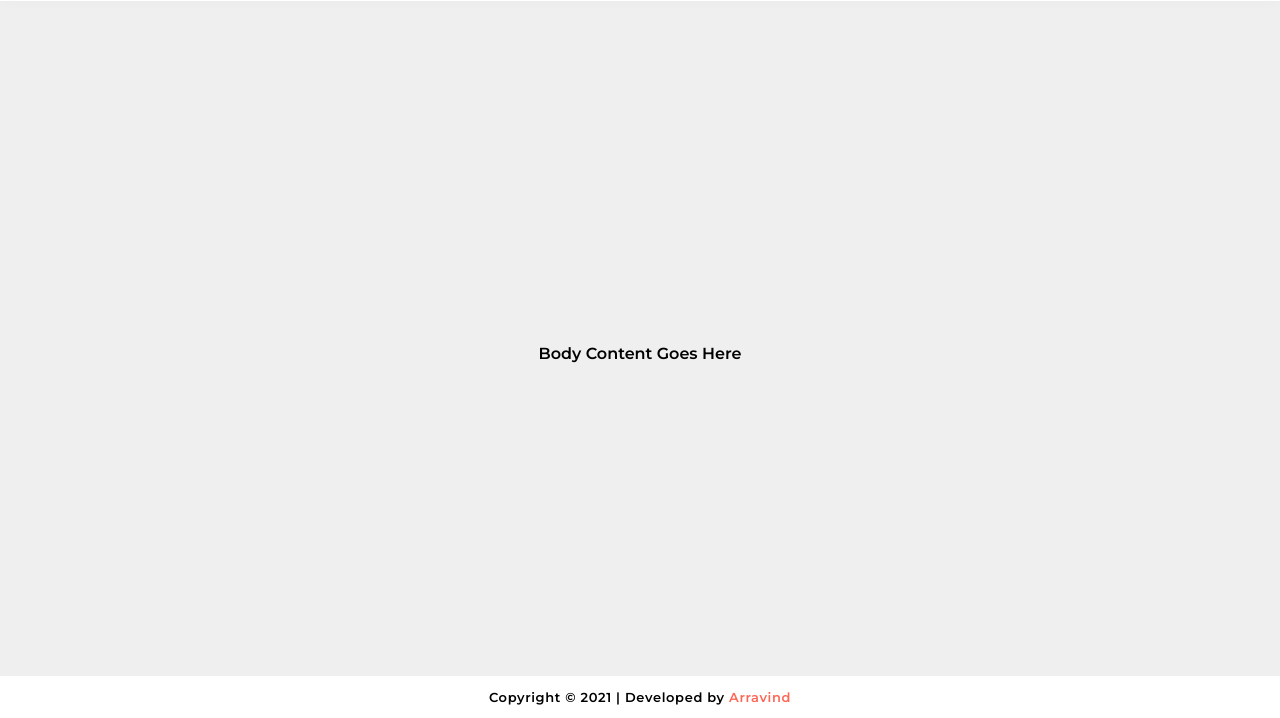
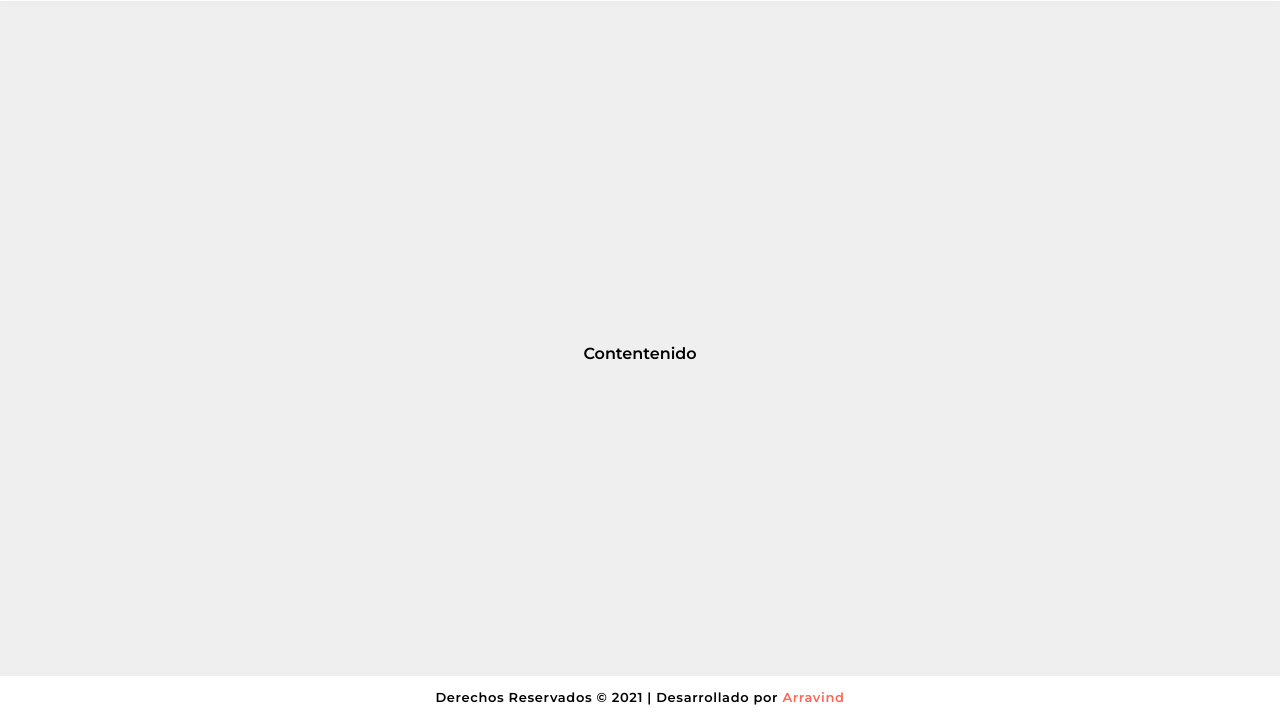
Before and after one commit to jfug1432/practica-menu-html5, a plain HTML site: page index.html in a window 1280 px wide. Shown: the part 82-800 px from the top of the page. Drawn offline with Linux system fonts and the light colour scheme.

Commit message:
Ahora el index tiene cambio de idioma en el lenguaje del footer

```diff
--- a/index.html
+++ b/index.html
@@ -70,11 +70,11 @@
       <button onclick="mobMenuToggle()" class="menu">Menu</button>
     </div>
     <div class="body-content">
-      <p>Body Content Goes Here</p>
+      <p>Contentenido</p>
     </div>
     <div class="footer">
       <p>
-        Copyright © 2021 | Developed by
+        Derechos Reservados © 2021 | Desarrollado por
         <a href="https://arravind.com/" target="_blank">Arravind</a>
       </p>
     </div>
```
